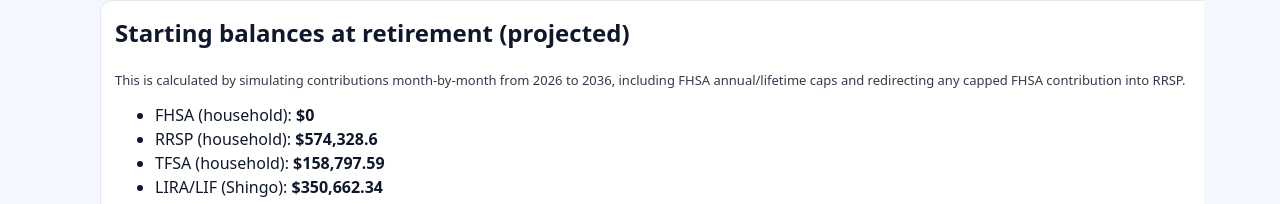
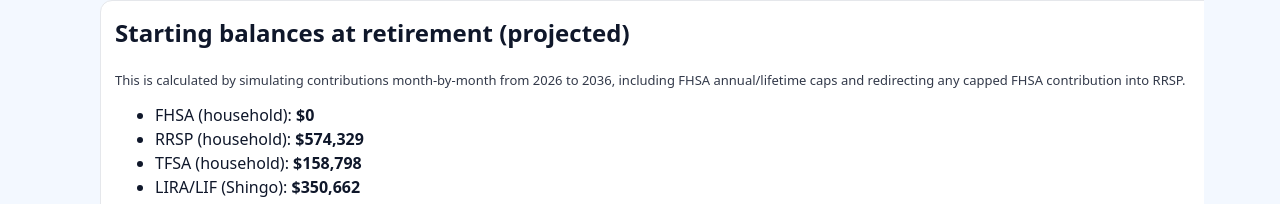
Before and after one commit to kawabunga8/RetirementResource, a React (Vite) app: page / in a window 1280 px wide. Shown: the part 748-952 px from the top of the page. Built offline with nearby package versions, Linux system fonts and the light colour scheme.

Commit message:
Display dollar amounts rounded to nearest dollar

```diff
--- a/src/App.tsx
+++ b/src/App.tsx
@@ -31,7 +31,10 @@ function num(v: string) {
 }
 
 function money(n: number) {
-  return n.toLocaleString(undefined, { maximumFractionDigits: 2 });
+  return n.toLocaleString(undefined, {
+    maximumFractionDigits: 0,
+    minimumFractionDigits: 0,
+  });
 }
 
 function sumBalances(b: AccountBalances) {
```
